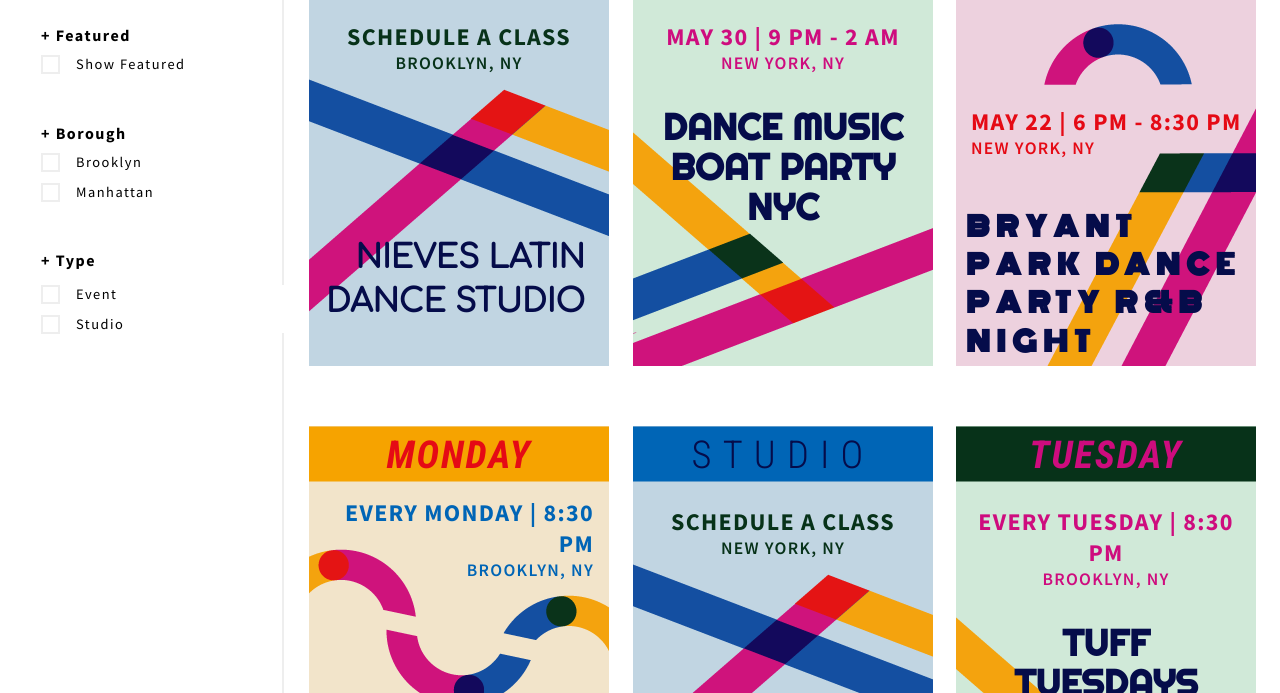
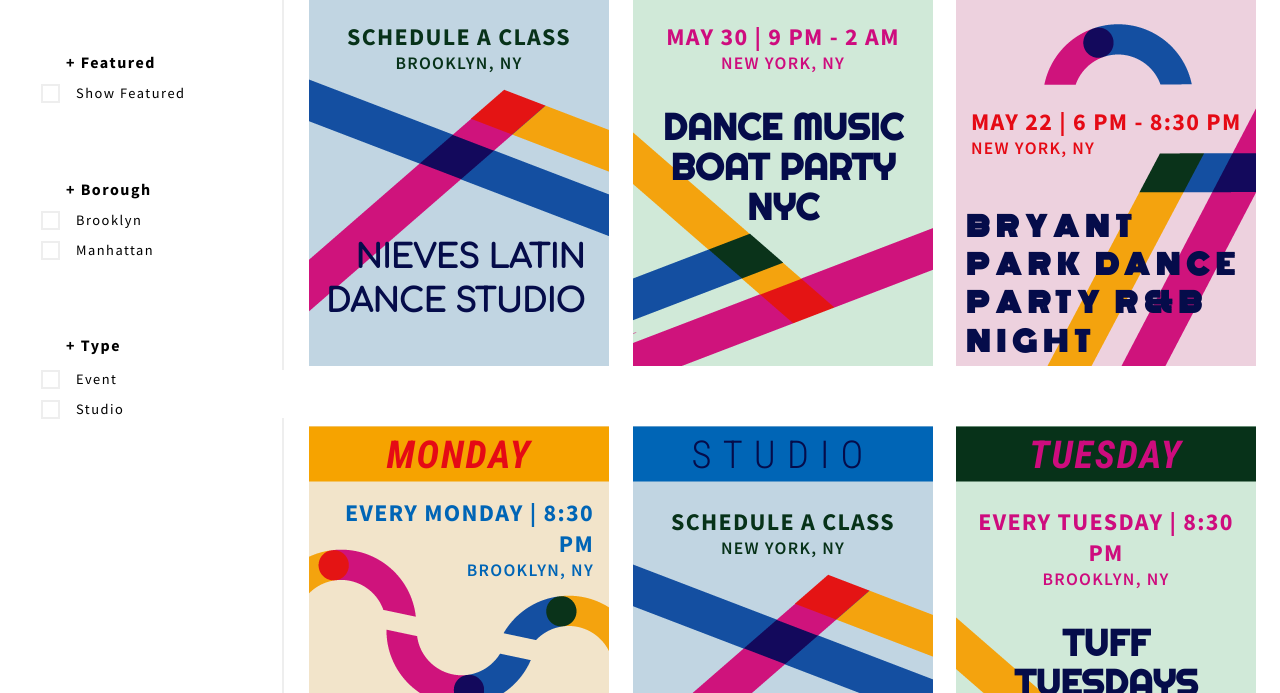
Before and after one commit to jbwaldrop01/jbwaldrop01.github.io, a plain HTML site: page index.html in a window 1280 px wide. Shown: the part 107-800 px from the top of the page. Drawn offline with Linux system fonts and the light colour scheme.

Commit message:
Removed active states and updated nav elements to not be links

```diff
--- a/css/main.css
+++ b/css/main.css
@@ -226,10 +226,14 @@ body {
 }
 
 h5 {
-  font-family: 'Source Sans Pro', sans-serif;
-  font-size: 1.1rem;
-  font-weight: 400;
-  letter-spacing: 1.1px;
+  font-size: 1rem;
+  font-weight: 700;
+  width: 100%;
+  letter-spacing: 1.5px;
+  text-align: left;
+  padding-left: 10%;
+  padding-right: 10%;
+  margin-bottom: 5%;
 }
 
 .flex-main-container {
@@ -378,13 +382,13 @@ img {
   text-decoration: none;
 }
 
-a:hover {
+/* a:hover {
   color: #CE0C7E;
-}
+} */
 
-.featured a.active, .type a.active, .city a.active {
+/* .featured a.active, .type a.active, .city a.active {
   color: #CE0C7E;
-}
+} */
 
 .city {
   font-size: 1rem;
@@ -400,10 +404,6 @@ a:hover {
 .city a {
   color: #000;
   text-decoration: none;
-}
-
-.city a:hover {
-  color: #CE0C7E;
 }
 
 
@@ -495,10 +495,6 @@ a:hover {
 .type a {
   color: #000;
   text-decoration: none;
-}
-
-.type a:hover {
-  color: #CE0C7E;
 }
 
 .search {
--- a/index.html
+++ b/index.html
@@ -29,7 +29,7 @@
         <div class="nav-container hiding">
           <div class="menu-container">
             <div class="featured">
-              <a href="#" id="featuredActive">+  Featured</a>
+              <h5>+  Featured</h5>
 
               <div id="hideFeatured">
                 <div  data-filter-group>
@@ -42,7 +42,7 @@
             </div><!--end of featured-->
 
             <div  class="city">
-              <a href="#">+  Borough</a>
+              <h5>+  Borough</h5>
 
               <div id="hideCity">
 
@@ -63,7 +63,7 @@
             </div><!--end of city-->
 
             <div  class="type">
-              <a id="typeActive" href="#">+  Type</a>
+              <h5>+  Type</h5>
               <div id="hideType">
               <div class="search">
 
--- a/js/main.js
+++ b/js/main.js
@@ -18,15 +18,15 @@ $(function () {
   // using special jquery object $(this)
   // to reference each element that was matched
 
-  links.on('click', function () {
-
-    // Remove the active class from all links
-    links.removeClass('active')
-
-    // Add the active class to the link that was clicked
-    // which is refererenced by $(this)
-    $(this).addClass('active')
-  })
+  // links.on('click', function () {
+  //
+  //   // Remove the active class from all links
+  //   links.removeClass('active')
+  //
+  //   // Add the active class to the link that was clicked
+  //   // which is refererenced by $(this)
+  //   $(this).addClass('active')
+  // })
 
   $('#featured').click(handleFeature)
 
```
